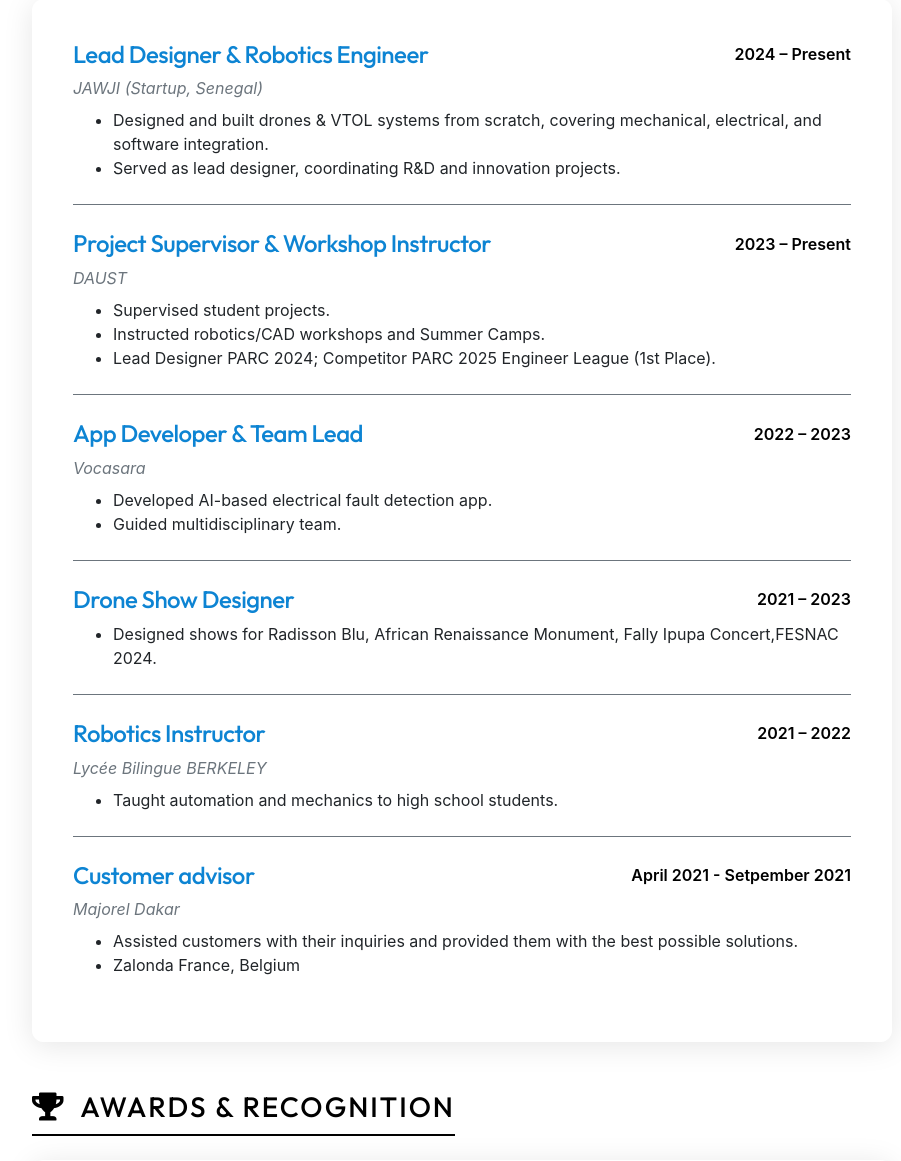
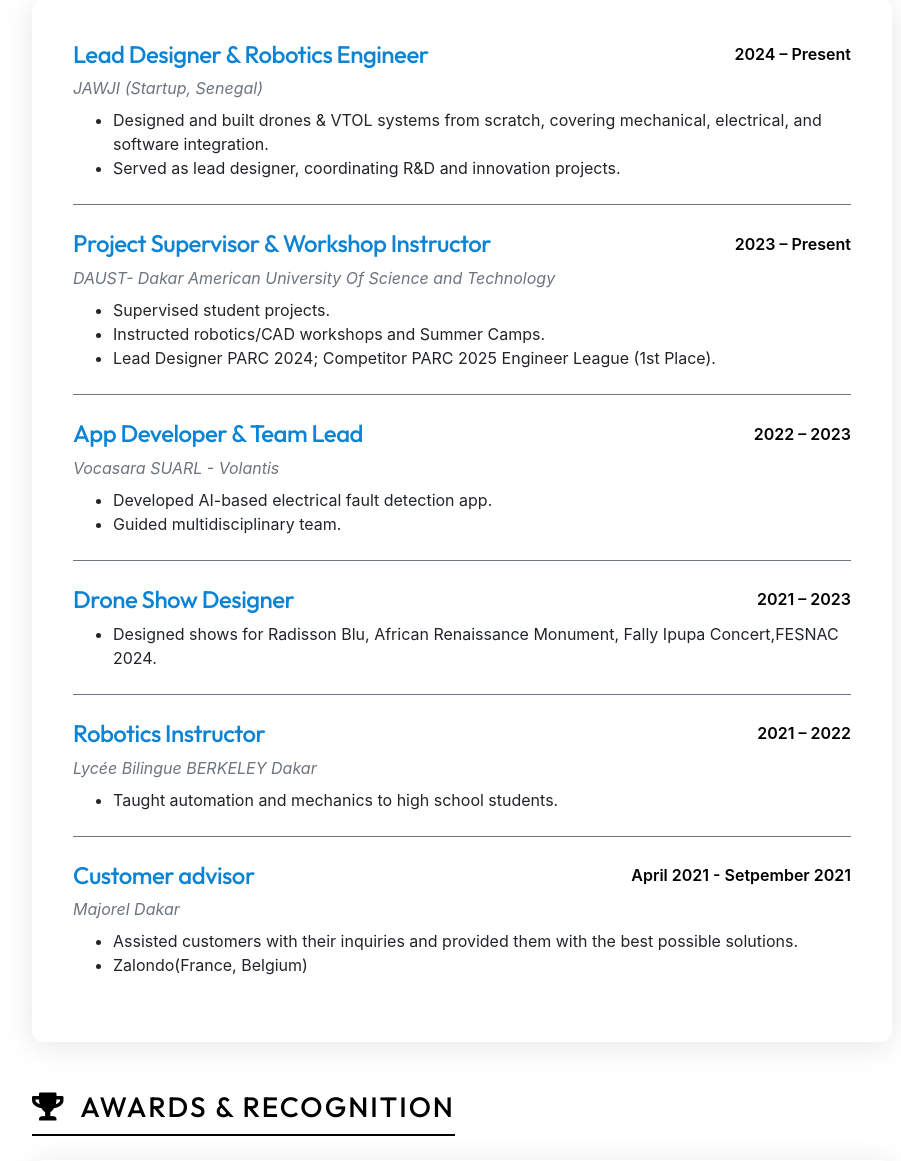
Before and after one commit to sil3d/Portfolio-for-3D-designer-and-coder, a Flask app: page /resume in a window 1280 px wide. Shown: the part 1264-2425 px from the top of the page, without its empty margins (178-1079 px from the left). Run offline with Flask 3, Linux system fonts and the light colour scheme; some libraries are stand-ins or nearby versions.

Commit message:
addind some precision
addind some precision to my resume

```diff
--- a/app/templates/resume.html
+++ b/app/templates/resume.html
@@ -207,7 +207,7 @@
                     <h4 class="mb-0 text-black">Project Supervisor & Workshop Instructor</h4>
                     <span class="text-accent">2023 – Present</span>
                 </div>
-                <p class="text-muted font-italic mb-2">DAUST</p>
+                <p class="text-muted font-italic mb-2">DAUST- Dakar American University Of Science and Technology</p>
                 <ul>
                     <li>Supervised student projects.</li>
                     <li>Instructed robotics/CAD workshops and Summer Camps.</li>
@@ -222,7 +222,7 @@
                     <h4 class="mb-0 text-black">App Developer & Team Lead</h4>
                     <span class="text-accent">2022 – 2023</span>
                 </div>
-                <p class="text-muted font-italic mb-2">Vocasara</p>
+                <p class="text-muted font-italic mb-2">Vocasara SUARL - Volantis</p>
                 <ul>
                     <li>Developed AI-based electrical fault detection app.</li>
                     <li>Guided multidisciplinary team.</li>
@@ -247,7 +247,7 @@
                     <h4 class="mb-0 text-black">Robotics Instructor</h4>
                     <span class="text-accent">2021 – 2022</span>
                 </div>
-                <p class="text-muted font-italic mb-2">Lycée Bilingue BERKELEY</p>
+                <p class="text-muted font-italic mb-2">Lycée Bilingue BERKELEY Dakar</p>
                 <ul>
                     <li>Taught automation and mechanics to high school students.</li>
                 </ul>
@@ -264,7 +264,7 @@
                 <p class="text-muted font-italic mb-2">Majorel Dakar</p>
                 <ul>
                     <li>Assisted customers with their inquiries and provided them with the best possible solutions.</li>
-                    <li>Zalonda France, Belgium</li>
+                    <li>Zalondo(France, Belgium)</li>
                 </ul>
             </div>
         </div>
```
